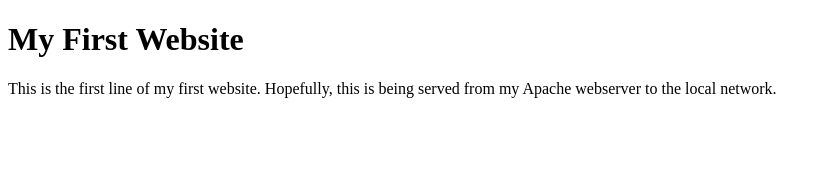
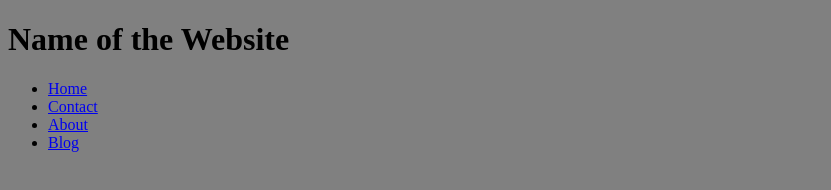
Before and after one commit to grayghst83/loxahatchee, a plain HTML site: page index.html in a window 1280 px wide. Shown: the whole page, without its empty margins (0-831 px from the left). Drawn offline with Linux system fonts and the light colour scheme.

Commit message:
Creating default stylesheet and reference in index

```diff
--- /dev/null
+++ b/default.css
@@ -0,0 +1,7 @@
+html, body {
+  background-color: gray;
+}
+
+p {
+  color: white;
+}
--- a/index.html
+++ b/index.html
@@ -1,10 +1,19 @@
 <!DOCTYPE html>
 <html>
+
+<link href="default.css" rel="stylesheet" type="text/css" media="all" />
+
+<title>
+  Shampton's New Site
+</title>
   <body>
 
-    <h1>My First Website</h1>
-
-    <p>This is the first line of my first website. Hopefully, this is being served from my Apache webserver to the local network.</p>
-
+    <h1>Name of the Website</h1>
+    <ul>
+      <li><a href="#">Home</a></li>
+      <li><a href="#">Contact</a></li>
+      <li><a href="#">About</a></li>
+      <li><a href="#">Blog</a></li>
+    </ul>
   </body>
 </html>
```
